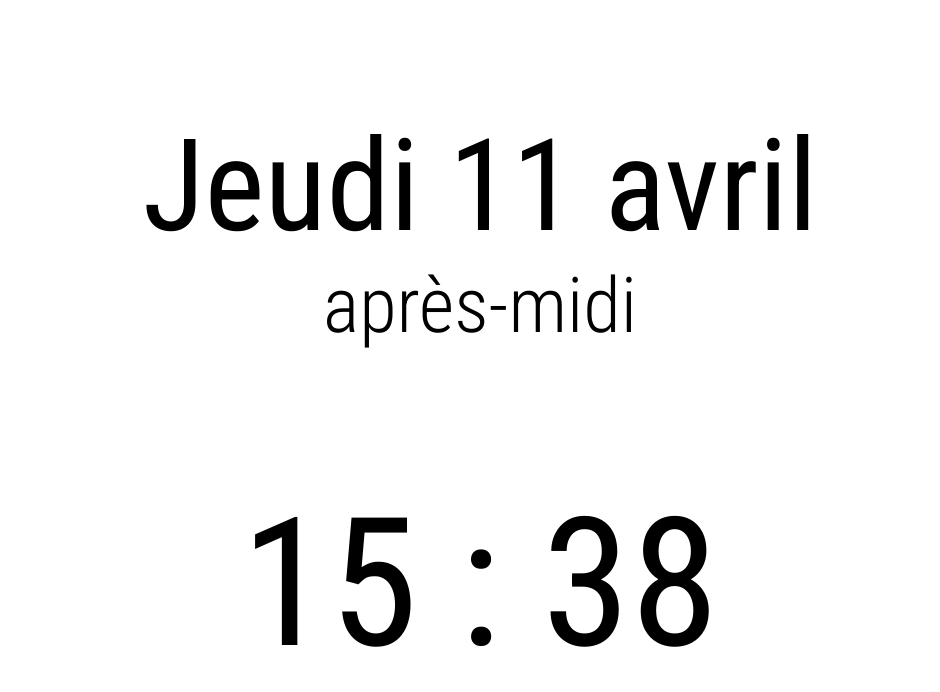
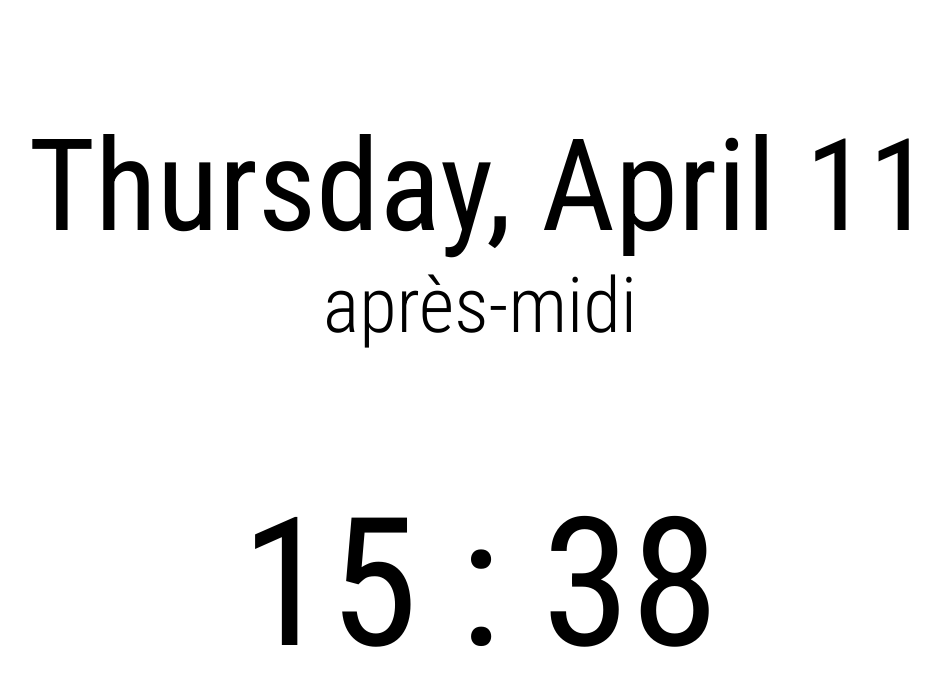
Before and after one commit to Zenika/marcel-plugin-datetime, a plain HTML site: page frontend/index.html in a window 1280 px wide. Shown: the whole page, without its empty margins (160-1100 px from the left). Drawn offline with Linux system fonts and the light colour scheme.

Commit message:
:recycle: set navigator language for date locale formatting

```diff
--- a/frontend/index.html
+++ b/frontend/index.html
@@ -60,11 +60,13 @@
           period = 'soir'
         }
 
+        const language = navigator.language || 'fr'
+
         const datetime = {
           minutes: String(now.getMinutes()).padStart(2, '0'),
           hour: String(now.getHours()).padStart(2, '0'),
           period,
-          date: capitalize(now.toLocaleString('fr', { weekday: 'long', month: 'long', day: '2-digit' })),
+          date: capitalize(now.toLocaleString(language, { weekday: 'long', month: 'long', day: '2-digit' })),
         }
 
         this.setState({ datetime, lastMinute: now.getMinutes() })
```
